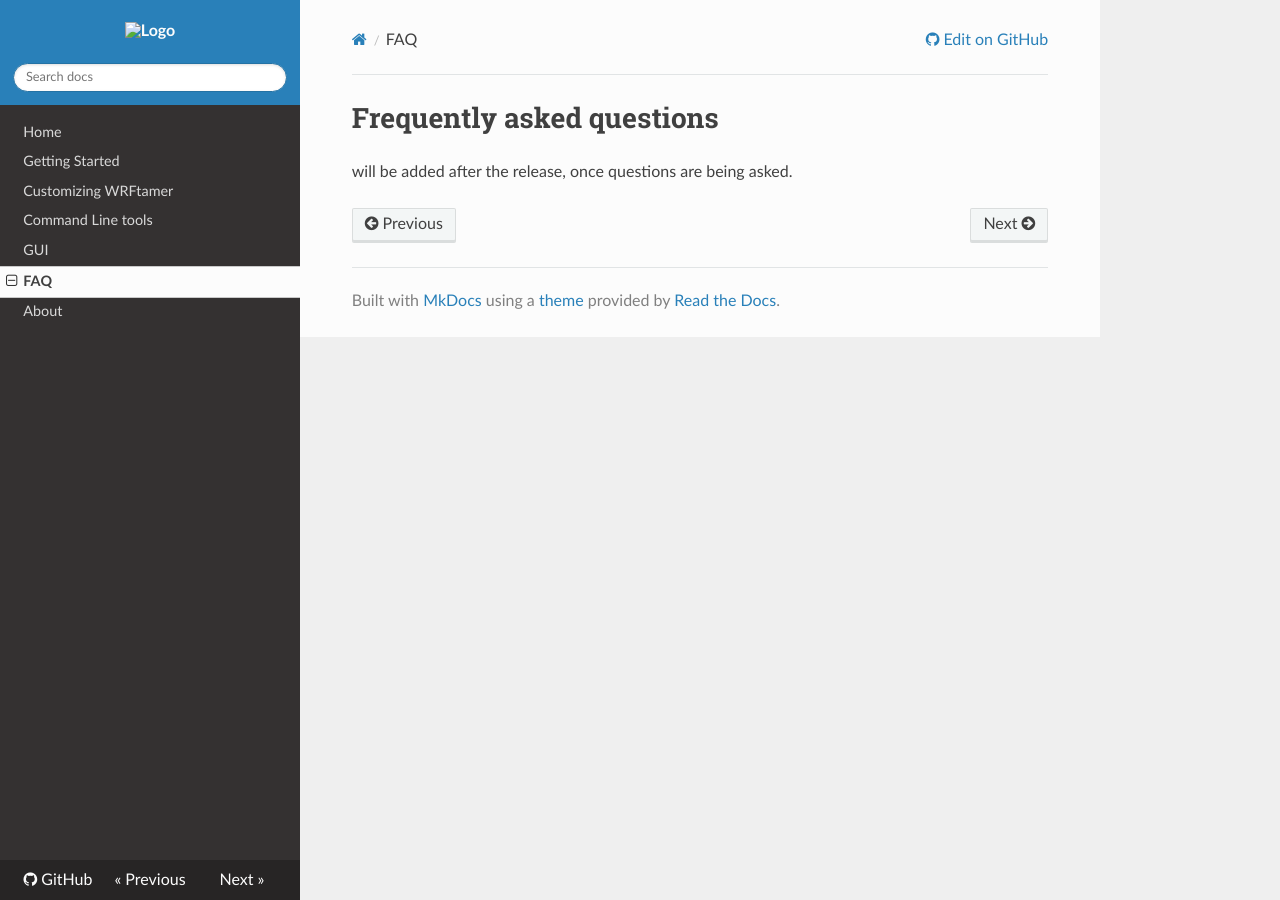
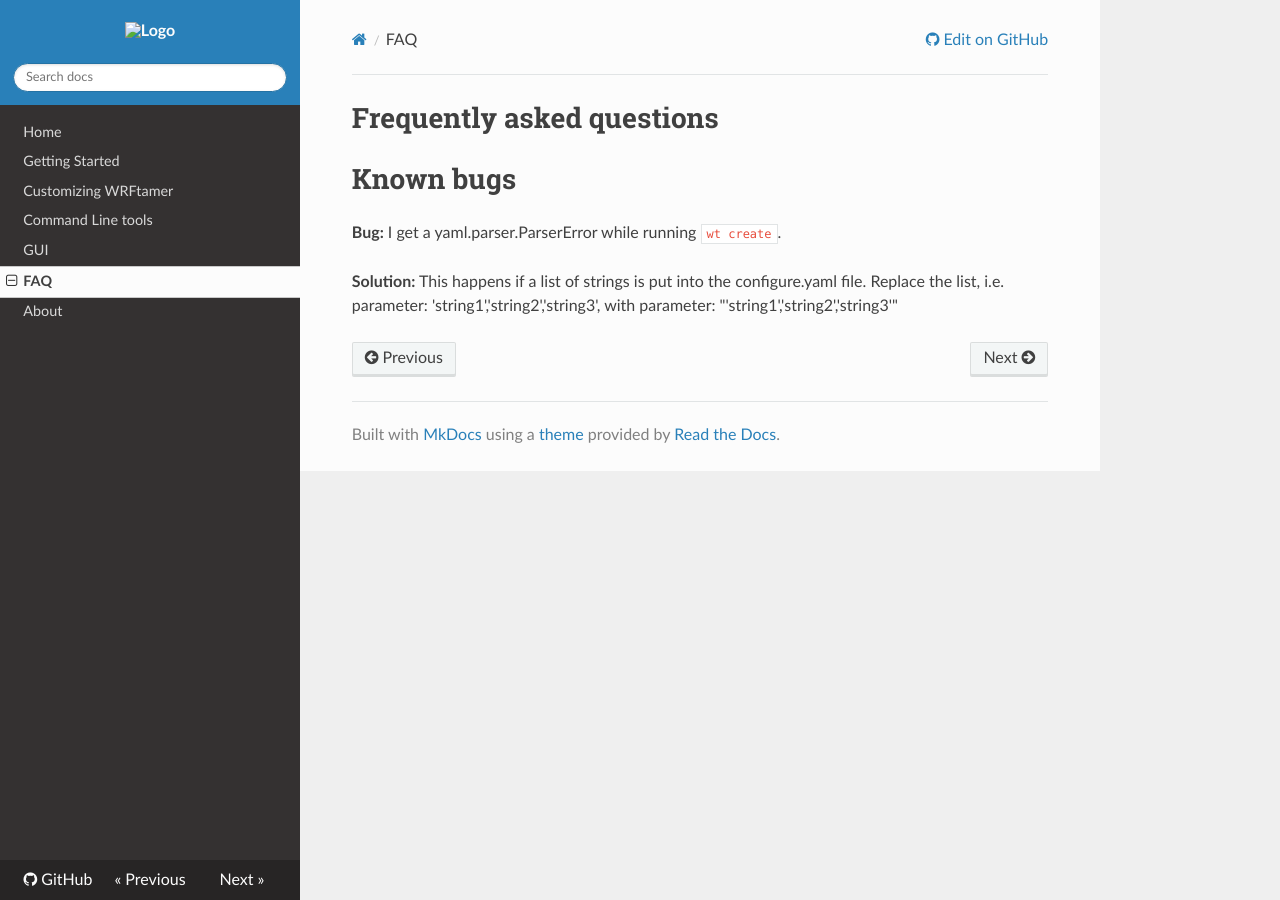
Before and after one commit to os-simopt/wrftamer, an MkDocs documentation site: the page built from docs/faq.md, in a window 1280 px wide. Built offline with MkDocs 1.6.1, drawn with Linux system fonts in a browser that asks for light colours; nearby versions of some CDN libraries.

Commit message:
Know bug and version
New:
- Added a known bug and a solution to faq.md
- version.py for storing the version.

Changed: the version of the program can now be accessed in the common way (__version__)

```diff
--- a/docs/faq.md
+++ b/docs/faq.md
@@ -1,3 +1,8 @@
 # Frequently asked questions
 
-will be added after the release, once questions are being asked.
+# Known bugs
+
+**Bug:** I get a yaml.parser.ParserError while running `wt create`.
+
+**Solution:** This happens if a list of strings is put into the configure.yaml file. Replace
+the list, i.e. parameter: 'string1','string2','string3', with  parameter: "'string1','string2','string3'"
--- a/setup.py
+++ b/setup.py
@@ -11,9 +11,11 @@ scripts = (['scripts/' + s for s in pyscripts])
 with open('README.md') as f:
     long_description = f.read()
 
+exec(open('wrftamer/version.py').read())
+
 setup(
     name='wrftamer',
-    version='1.0.0',
+    version=__version__,
     license="MIT",
     description='Management of WRF Projects and Experiments',
     long_description=long_description,
--- a/wrftamer/__init__.py
+++ b/wrftamer/__init__.py
@@ -0,0 +1 @@
+from .version import __version__
--- /dev/null
+++ b/wrftamer/version.py
@@ -0,0 +1,5 @@
+# Store the version here so:
+# 1) we don't load dependencies by storing it in __init__.py
+# 2) we can import it in setup.py for the same reason
+# 3) we can import it into your module module
+__version__ = '1.0.0'
```
Also changed, not shown: 1 other file.
